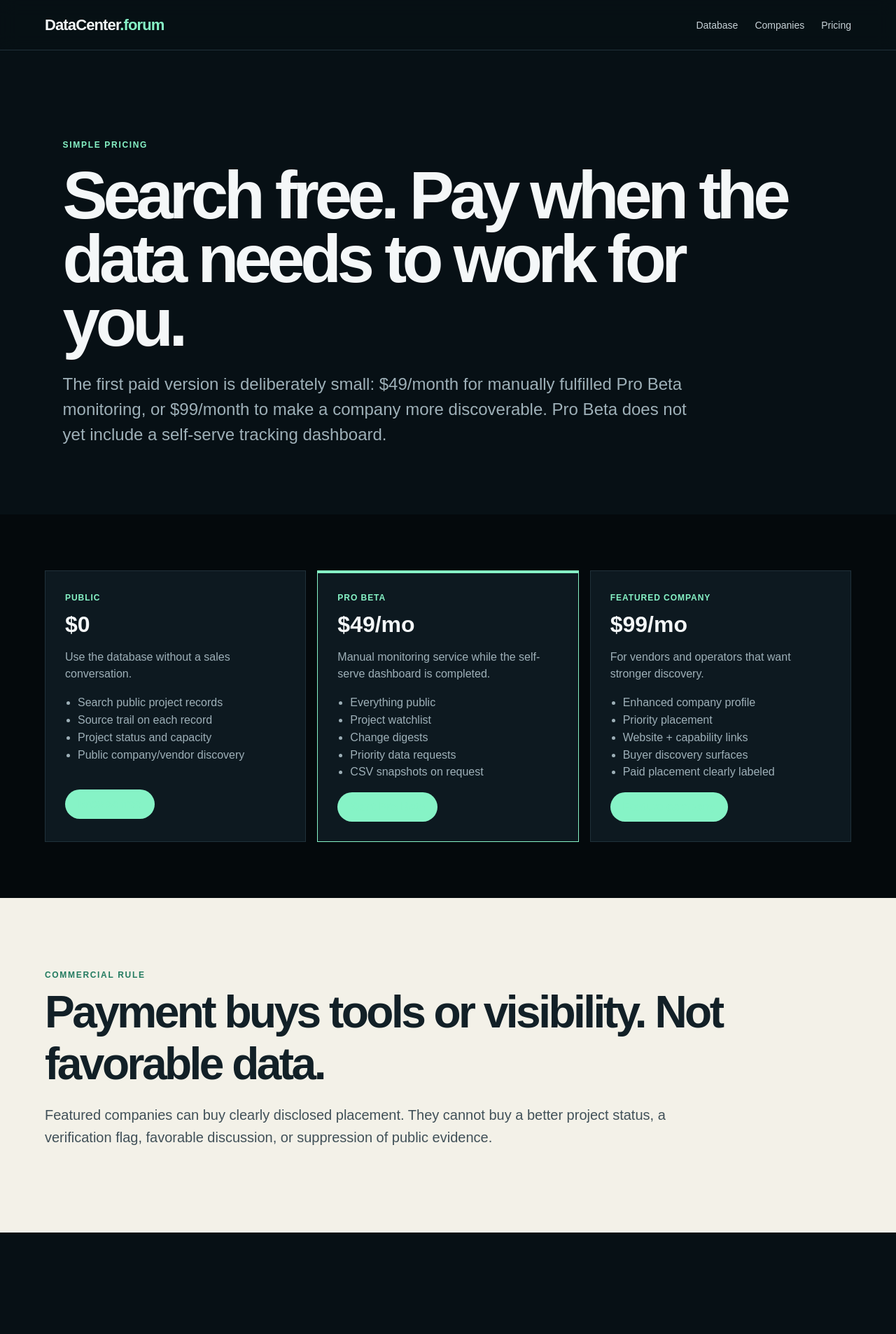
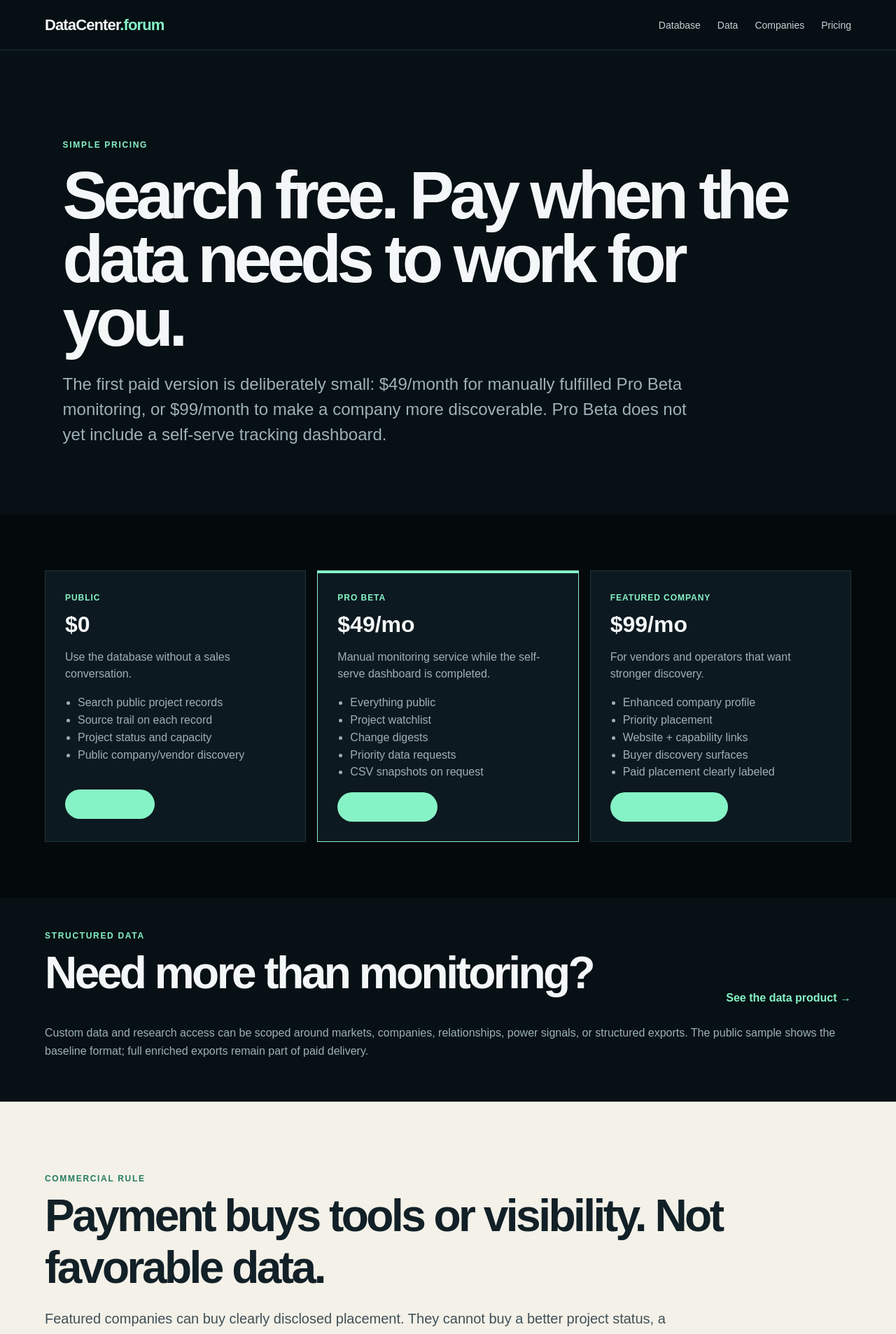
Before and after one commit to DopestT/data-center.forum, a Next.js app: page /pricing in a window 1280 px wide. Shown: the top 1906 px of the page at 70% size. Before the commit the page ends 1761 px from the top, so only its background shows below. Built offline with nearby package versions, Linux system fonts and the light colour scheme.

Commit message:
Add structured data path to pricing

```diff
--- a/app/pricing/page.tsx
+++ b/app/pricing/page.tsx
@@ -33,7 +33,7 @@ export default function PricingPage() {
     <main>
       <header className="topbar">
         <Link className="brand" href="/">DataCenter<span>.forum</span></Link>
-        <nav><Link href="/database">Database</Link><Link href="/vendors">Companies</Link><Link href="/pricing">Pricing</Link></nav>
+        <nav><Link href="/database">Database</Link><Link href="/intelligence">Data</Link><Link href="/vendors">Companies</Link><Link href="/pricing">Pricing</Link></nav>
       </header>
 
       <section className="commerceHero">
@@ -60,6 +60,14 @@ export default function PricingPage() {
         </div>
       </section>
 
+      <section className="section compactSection">
+        <div className="sectionHead">
+          <div><span className="kicker">STRUCTURED DATA</span><h2>Need more than monitoring?</h2></div>
+          <Link href="/intelligence">See the data product →</Link>
+        </div>
+        <p className="mutedText">Custom data and research access can be scoped around markets, companies, relationships, power signals, or structured exports. The public sample shows the baseline format; full enriched exports remain part of paid delivery.</p>
+      </section>
+
       <section className="section intel">
         <span className="kicker">COMMERCIAL RULE</span>
         <h2>Payment buys tools or visibility. Not favorable data.</h2>
```
